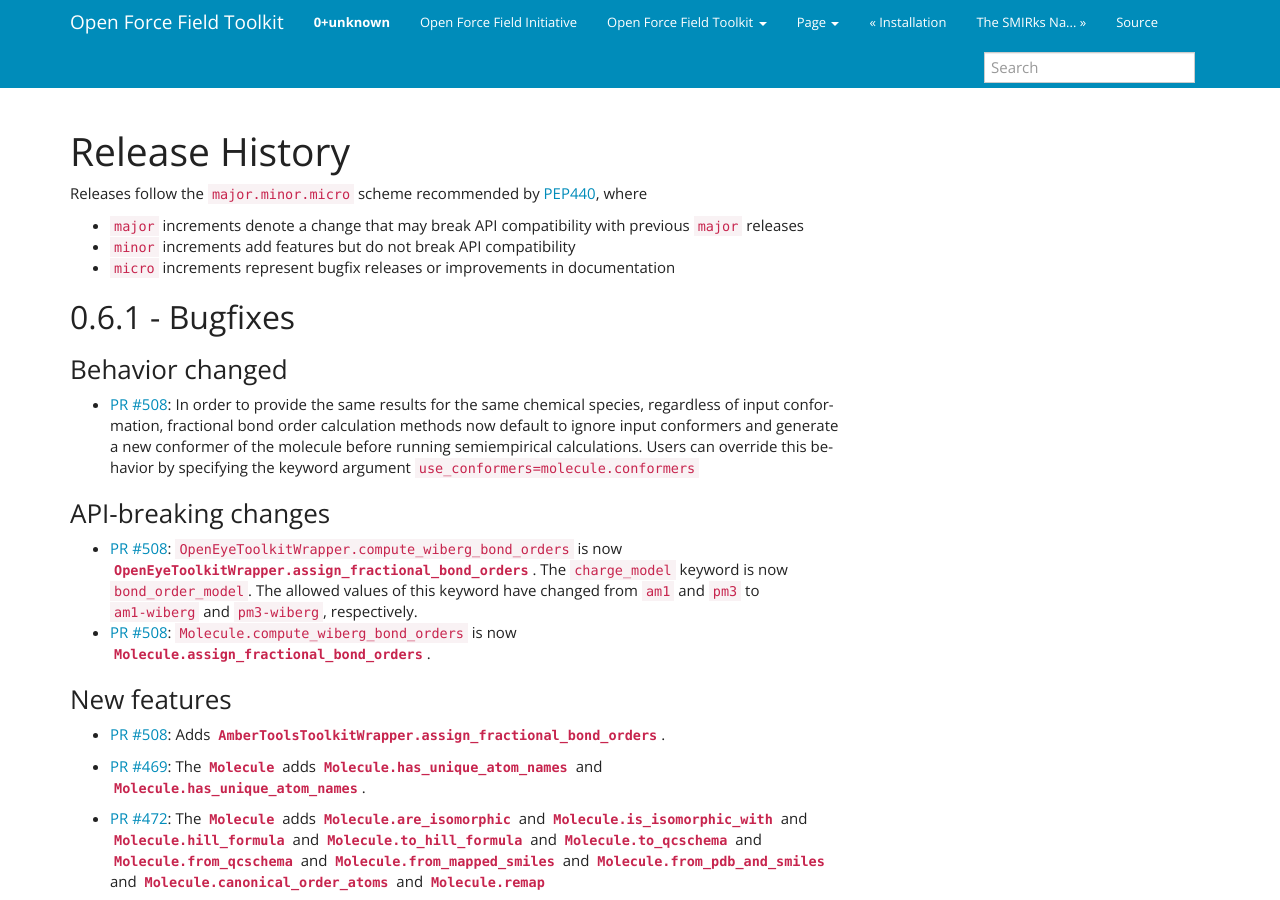
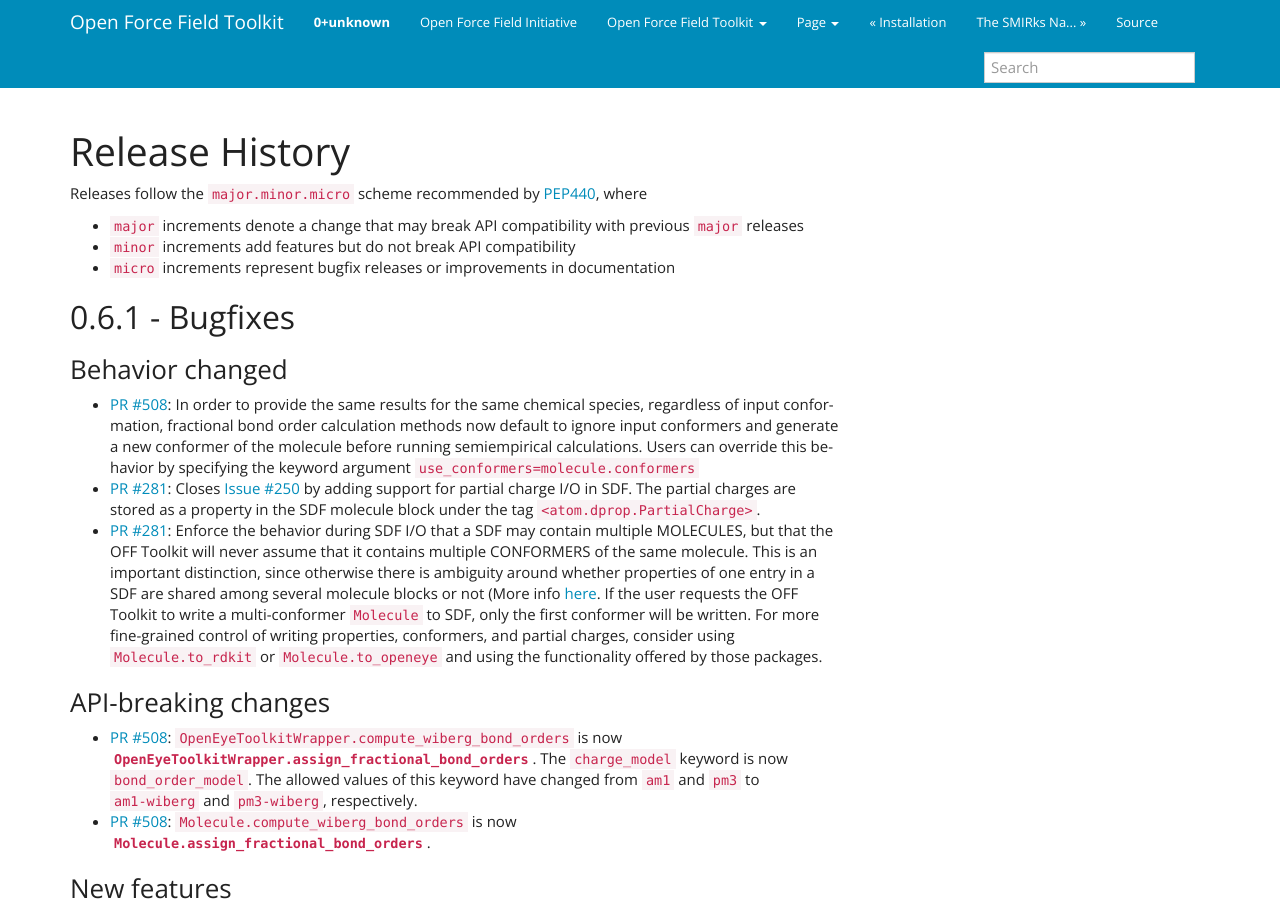
Before and after one commit to openforcefield/openff-toolkit, a Sphinx documentation site: the page built from docs/releasehistory.rst, in a window 1280 px wide and 900 px high. Built offline with Sphinx 7.4.7, drawn with Linux system fonts in a browser that asks for light colours; some of the changed text lies outside the part shown.

Commit message:
Draft release notes

```diff
--- a/docs/releasehistory.rst
+++ b/docs/releasehistory.rst
@@ -18,6 +18,21 @@
   and generate a new conformer of the molecule before running semiempirical calculations.
   Users can override this behavior by specifying the keyword argument
   ``use_conformers=molecule.conformers``
+- `PR #281 <https://github.com/openforcefield/openforcefield/pull/281>`_: Closes
+  `Issue #250 <https://github.com/openforcefield/openforcefield/issues/250>`_
+  by adding support for partial charge I/O in SDF. The partial charges are stored as a property in the
+  SDF molecule block under the tag ``<atom.dprop.PartialCharge>``.
+- `PR #281 <https://github.com/openforcefield/openforcefield/pull/281>`_:
+  Enforce the behavior during SDF I/O that a SDF may contain multiple MOLECULES, but that the OFF Toolkit
+  will never assume that it contains multiple CONFORMERS of the same molecule. This is an
+  important distinction, since otherwise there is ambiguity around whether properties of one
+  entry in a SDF are shared among several molecule blocks or not (More info
+  `here <https://docs.eyesopen.com/toolkits/python/oechemtk/oemol.html#dude-where-s-my-sd-data>`_.
+  If the user requests the OFF
+  Toolkit to write a multi-conformer ``Molecule`` to SDF, only the first conformer will be written.
+  For more fine-grained control of writing properties, conformers, and partial charges, consider
+  using ``Molecule.to_rdkit`` or ``Molecule.to_openeye`` and using the functionality offered by
+  those packages.
 
 API-breaking changes
 """"""""""""""""""""
@@ -138,7 +153,7 @@
 Example added
 """""""""""""
 - `PR #472 <https://github.com/openforcefield/openforcefield/pull/472>`_: Adds an example notebook
-  `QCarchive_interface.ipynb <https://github.com/openforcefield/openforcefield/blob/master/examples/QCArchive_interface/QCarchive_interface.ipynb>`
+  `QCarchive_interface.ipynb <https://github.com/openforcefield/openforcefield/blob/master/examples/QCArchive_interface/QCarchive_interface.ipynb>`_
   which shows users how to instance the :py:class:`Molecule <openforcefield.topology.Molecule>` from
   a QCArchive entry level record and calculate the energy using RDKit through QCEngine.
 
```
Also changed, not shown: 1 other file.
